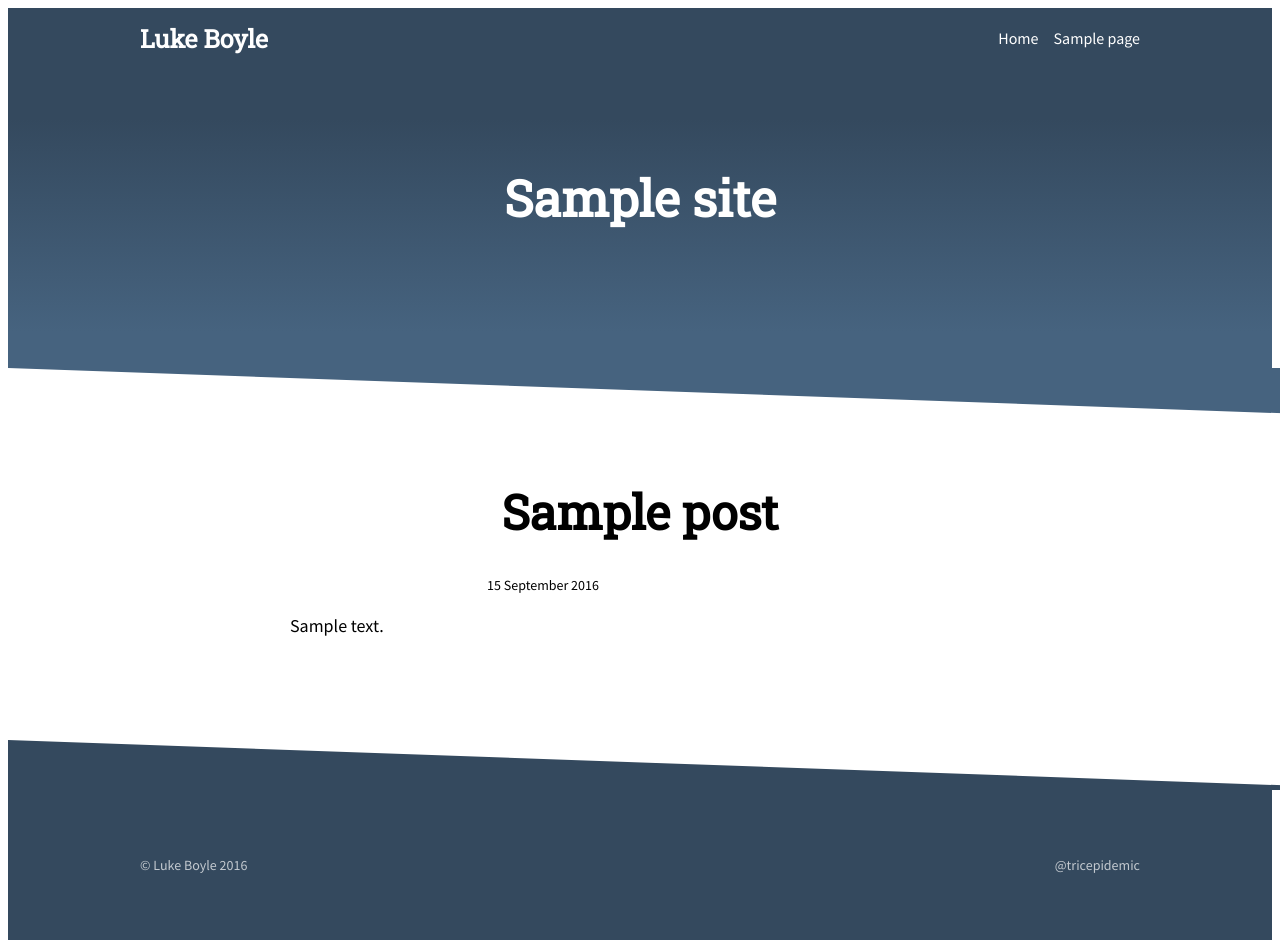
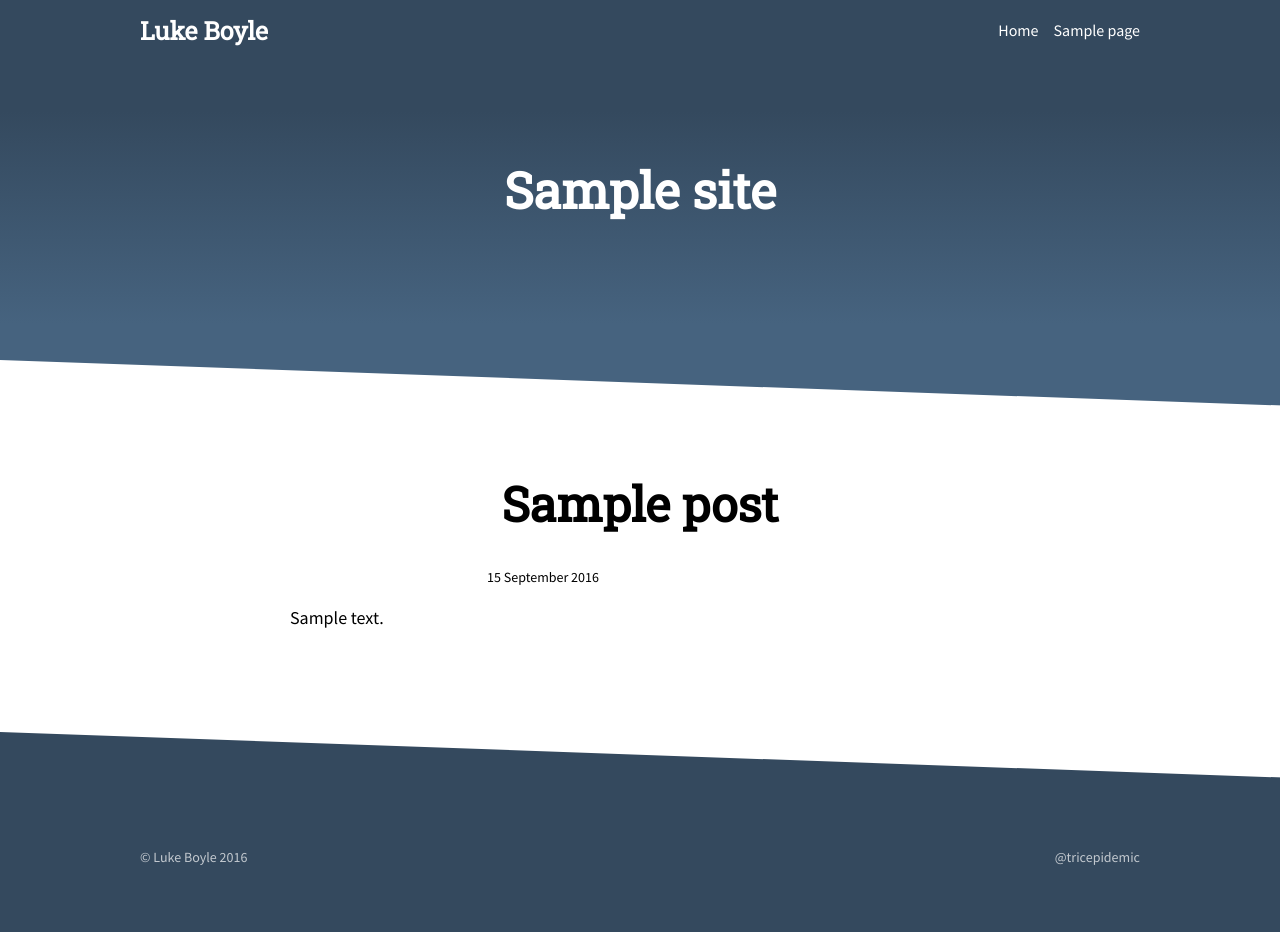
Before and after one commit to 3stacks/lukeboyle.com, a WordPress theme: template web/app/themes/lukeboyle/home.php in a window 1280 px wide; the page is wider, and only the part inside the window is pictured. Run offline with PHP 8.4 and a stand-in for WordPress, Linux system fonts and the light colour scheme; the site name, menu and one post (Sample post) are stand-ins, and other content is empty; style sheets or scripts are compiled from the project's sources; some libraries are stand-ins or nearby versions.

Commit message:
feat: Add sticky footer

```diff
--- a/web/app/themes/lukeboyle/src/sass/style.scss
+++ b/web/app/themes/lukeboyle/src/sass/style.scss
@@ -57,3 +57,18 @@ a {
 		color: $primary-gradient-light;
 	}
 }
+body {
+	margin: 0;
+	display: flex;
+	min-height: 100vh;
+	flex-direction: column;
+}
+
+header,
+footer {
+	flex-grow: 0;
+}
+
+main {
+	flex-grow: 1;
+}
```
